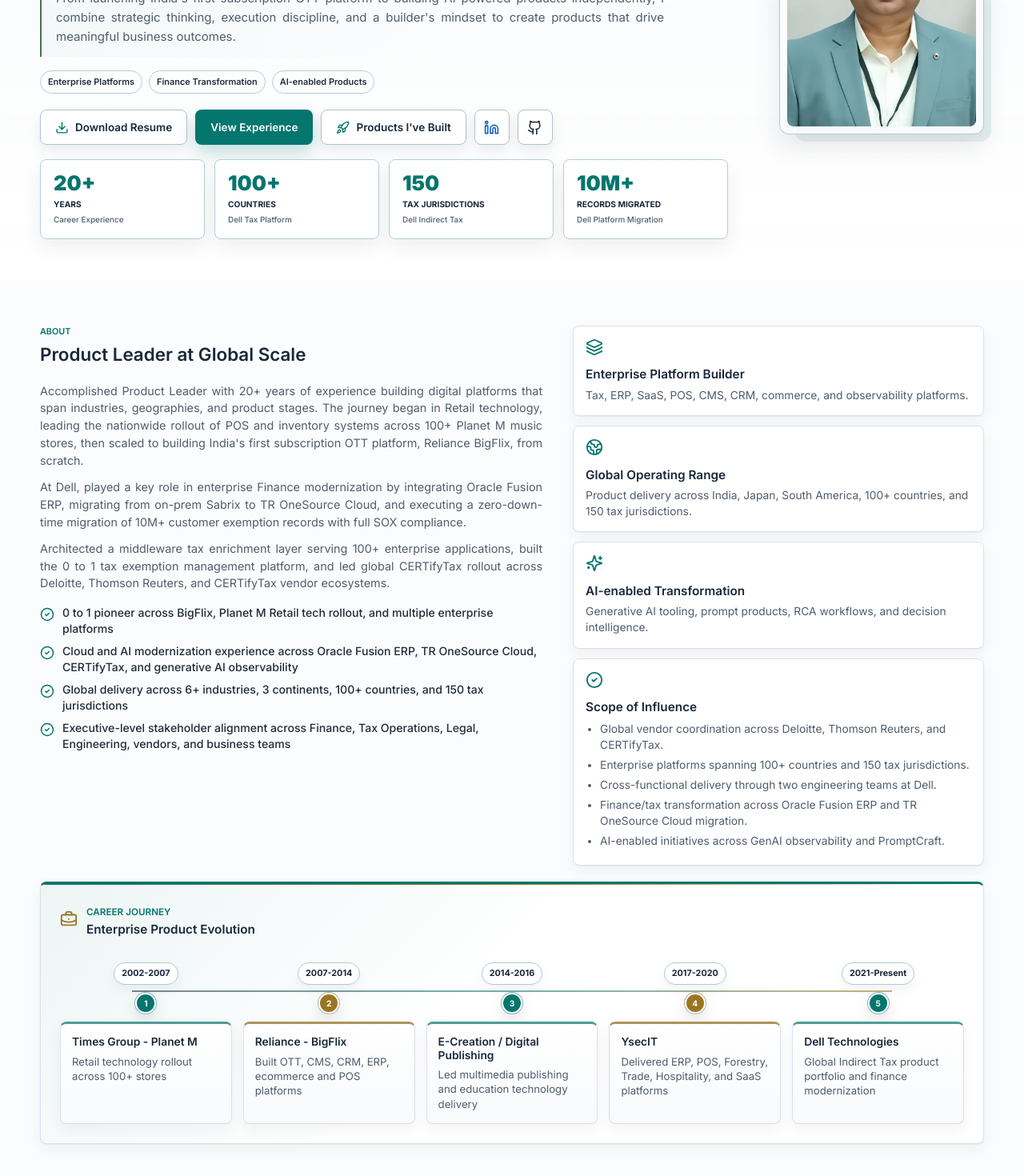
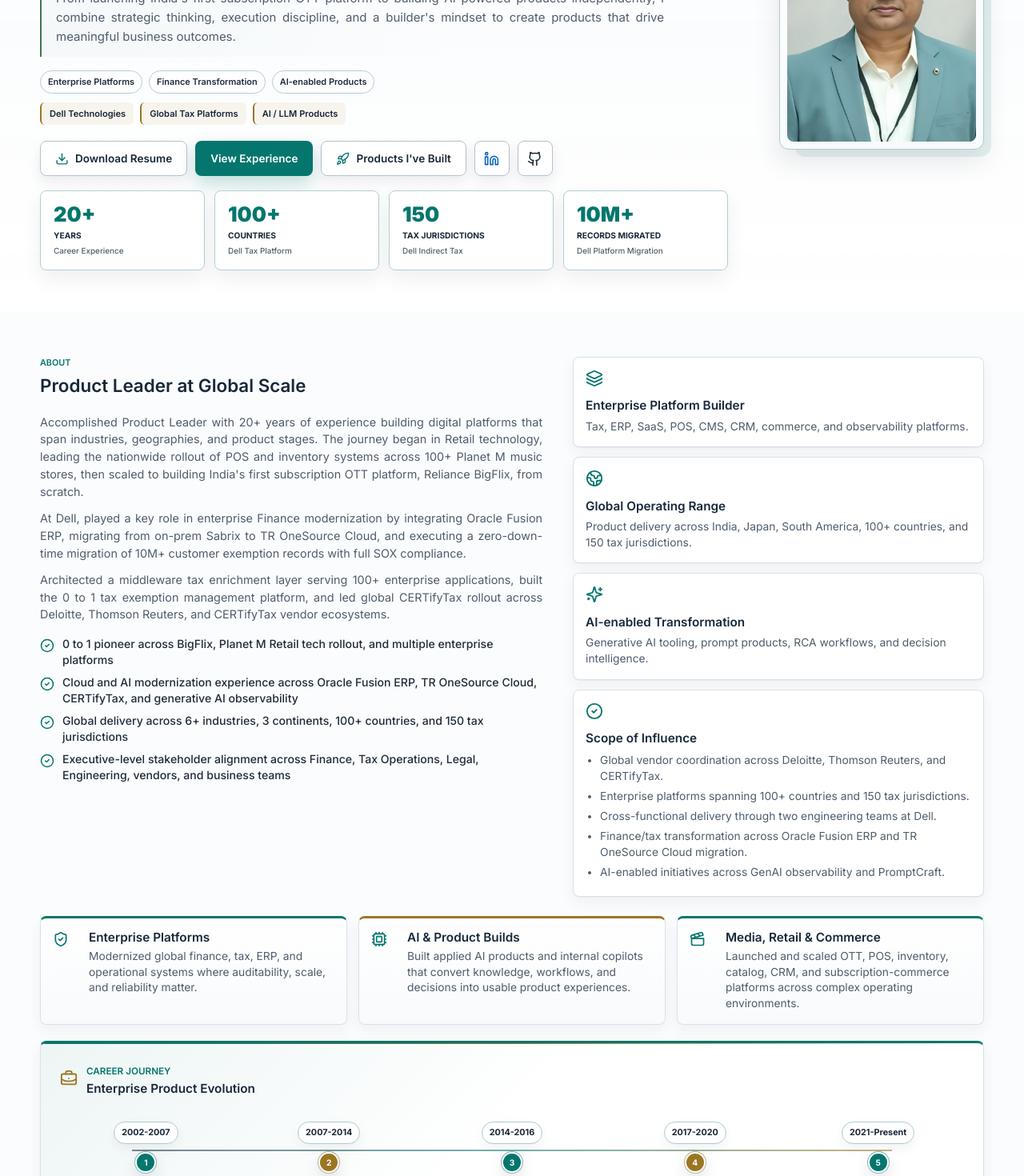
Before and after one commit to vijayshagunkumar/vijayshagunkumar.github.io, a React (Vite) app: page / in a window 1280 px wide. Shown: the part 400-1870 px from the top of the page at 80% size. Built offline with nearby package versions, Linux system fonts and the light colour scheme.

Commit message:
Add final executive staging polish

```diff
--- a/src/components/About.tsx
+++ b/src/components/About.tsx
@@ -1,4 +1,4 @@
-import { BriefcaseBusiness, CheckCircle2, Globe2, Layers3, Sparkles } from "lucide-react";
+import { BriefcaseBusiness, CheckCircle2, Clapperboard, Cpu, Globe2, Layers3, ShieldCheck, Sparkles } from "lucide-react";
 import { journey, profile, scopeOfInfluence } from "../data/profile";
 import { SectionHeader } from "./SectionHeader";
 
@@ -6,6 +6,24 @@
   { icon: Layers3, title: "Enterprise Platform Builder", body: "Tax, ERP, SaaS, POS, CMS, CRM, commerce, and observability platforms." },
   { icon: Globe2, title: "Global Operating Range", body: "Product delivery across India, Japan, South America, 100+ countries, and 150 tax jurisdictions." },
   { icon: Sparkles, title: "AI-enabled Transformation", body: "Generative AI tooling, prompt products, RCA workflows, and decision intelligence." }
+];
+
+const leadershipThemes = [
+  {
+    icon: ShieldCheck,
+    title: "Enterprise Platforms",
+    detail: "Modernized global finance, tax, ERP, and operational systems where auditability, scale, and reliability matter."
+  },
+  {
+    icon: Cpu,
+    title: "AI & Product Builds",
+    detail: "Built applied AI products and internal copilots that convert knowledge, workflows, and decisions into usable product experiences."
+  },
+  {
+    icon: Clapperboard,
+    title: "Media, Retail & Commerce",
+    detail: "Launched and scaled OTT, POS, inventory, catalog, CRM, and subscription-commerce platforms across complex operating environments."
+  }
 ];
 
 export function About() {
@@ -47,6 +65,17 @@
         </div>
       </div>
       <div className="wrap">
+        <div className="leadership-themes" aria-label="Product leadership themes">
+          {leadershipThemes.map((theme) => (
+            <article className="leadership-theme" key={theme.title}>
+              <theme.icon size={20} />
+              <div>
+                <h3>{theme.title}</h3>
+                <p>{theme.detail}</p>
+              </div>
+            </article>
+          ))}
+        </div>
         <div className="timeline-card journey-card journey-card-horizontal">
           <div className="journey-card-head">
             <BriefcaseBusiness size={22} />
--- a/src/components/Hero.tsx
+++ b/src/components/Hero.tsx
@@ -21,6 +21,13 @@
               <span key={role}>{role}</span>
             ))}
           </div>
+          {"signalBadges" in profile && Array.isArray(profile.signalBadges) ? (
+            <div className="hero-signals" aria-label="Executive signal areas">
+              {profile.signalBadges.map((badge) => (
+                <span key={badge}>{badge}</span>
+              ))}
+            </div>
+          ) : null}
           <div className="hero-actions">
             <a className="btn light" href={profile.links.resume} target="_blank" rel="noreferrer">
               <Download size={17} /> Download Resume
--- a/src/components/ProjectCard.tsx
+++ b/src/components/ProjectCard.tsx
@@ -30,8 +30,16 @@
         {project.featured ? <strong>Featured</strong> : null}
       </div>
       <h3>{project.title}</h3>
-      <p>{project.description}</p>
-      <div className="project-metric">{project.metric}</div>
+      <div className="project-card-brief">
+        <div>
+          <span>Context</span>
+          <p>{project.description}</p>
+        </div>
+        <div>
+          <span>Outcome</span>
+          <p>{project.metric}</p>
+        </div>
+      </div>
       <div className="tag-row">
         {project.tags.map((tag) => (
           <span key={tag}>{tag}</span>
--- a/src/content/hero.json
+++ b/src/content/hero.json
@@ -9,6 +9,11 @@
       "Enterprise Platforms",
       "Finance Transformation",
       "AI-enabled Products"
+    ],
+    "signalBadges": [
+      "Dell Technologies",
+      "Global Tax Platforms",
+      "AI / LLM Products"
     ],
     "summary": "20+ years building digital platforms across tax technology, OTT, retail POS, ERP, SaaS, and cross-border commerce. Currently leading Dell's global Indirect Tax technology portfolio across 100+ countries and 150 tax jurisdictions.",
     "executiveSummary": [
--- a/src/styles/components.css
+++ b/src/styles/components.css
@@ -211,6 +211,26 @@
   margin: 17px 0 0;
 }
 
+.hero-signals {
+  display: flex;
+  flex-wrap: wrap;
+  gap: 8px;
+  margin: 11px 0 0;
+}
+
+.hero-signals span {
+  display: inline-flex;
+  align-items: center;
+  min-height: 28px;
+  padding: 5px 10px;
+  border-left: 2px solid var(--accent-2);
+  border-radius: 6px;
+  background: color-mix(in srgb, var(--accent-2) 8%, var(--surface));
+  color: var(--heading);
+  font-size: 0.74rem;
+  font-weight: 600;
+}
+
 .target-roles span,
 .tag-row span,
 .tag-row button {
@@ -630,6 +650,50 @@
   line-height: 1.42;
 }
 
+.leadership-themes {
+  display: grid;
+  grid-template-columns: repeat(3, minmax(0, 1fr));
+  gap: 14px;
+  margin: 24px 0 0;
+}
+
+.leadership-theme {
+  display: grid;
+  grid-template-columns: 34px 1fr;
+  gap: 11px;
+  padding: 15px;
+  border: 1px solid var(--border);
+  border-top: 3px solid var(--accent);
+  border-radius: 8px;
+  background: linear-gradient(180deg, var(--surface), var(--surface-strong));
+  box-shadow: var(--shadow-soft);
+}
+
+.leadership-theme:nth-child(2) {
+  border-top-color: var(--accent-2);
+}
+
+.leadership-theme svg {
+  color: var(--accent);
+  margin-top: 1px;
+}
+
+.leadership-theme h3 {
+  margin: 0 0 6px;
+  color: var(--heading);
+  font-size: 1.02rem;
+  line-height: 1.16;
+  font-weight: 600;
+}
+
+.leadership-theme p {
+  margin: 0;
+  color: var(--muted);
+  font-size: 0.92rem;
+  line-height: 1.42;
+  text-align: left;
+}
+
 .journey-card {
   position: relative;
   overflow: hidden;
@@ -942,6 +1006,42 @@
   overflow: hidden;
   -webkit-box-orient: vertical;
   -webkit-line-clamp: 4;
+}
+
+.project-card-brief {
+  display: grid;
+  gap: 10px;
+  margin: 10px 0 12px;
+}
+
+.project-card-brief div {
+  padding: 10px 11px;
+  border: 1px solid var(--border-soft);
+  border-radius: 8px;
+  background: var(--surface-strong);
+}
+
+.project-card-brief span {
+  display: block;
+  margin-bottom: 4px;
+  color: var(--accent);
+  font-size: 0.68rem;
+  font-weight: 650;
+  text-transform: uppercase;
+}
+
+.project-card-brief p {
+  margin: 0;
+  color: var(--muted);
+  font-size: 0.92rem;
+  line-height: 1.4;
+  text-align: left;
+  hyphens: manual;
+}
+
+.project-card-brief div:last-child p {
+  color: var(--heading);
+  font-weight: 550;
 }
 
 .experience-card ul {
@@ -1549,6 +1649,10 @@
   .metrics-grid,
   .contact-grid {
     grid-template-columns: repeat(3, 1fr);
+  }
+
+  .leadership-themes {
+    grid-template-columns: 1fr;
   }
 
   .personal-grid {
```
